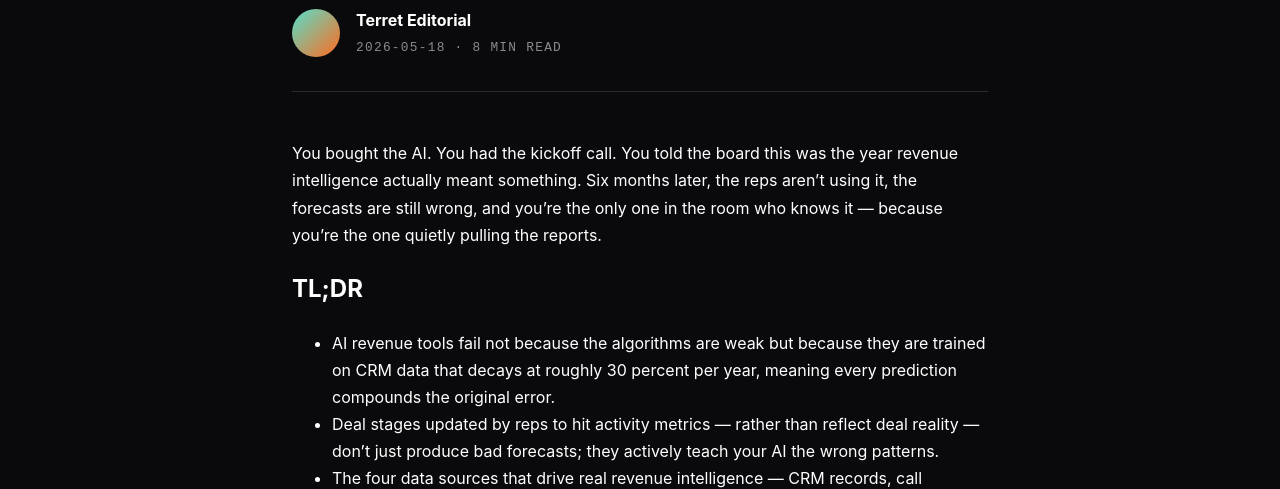
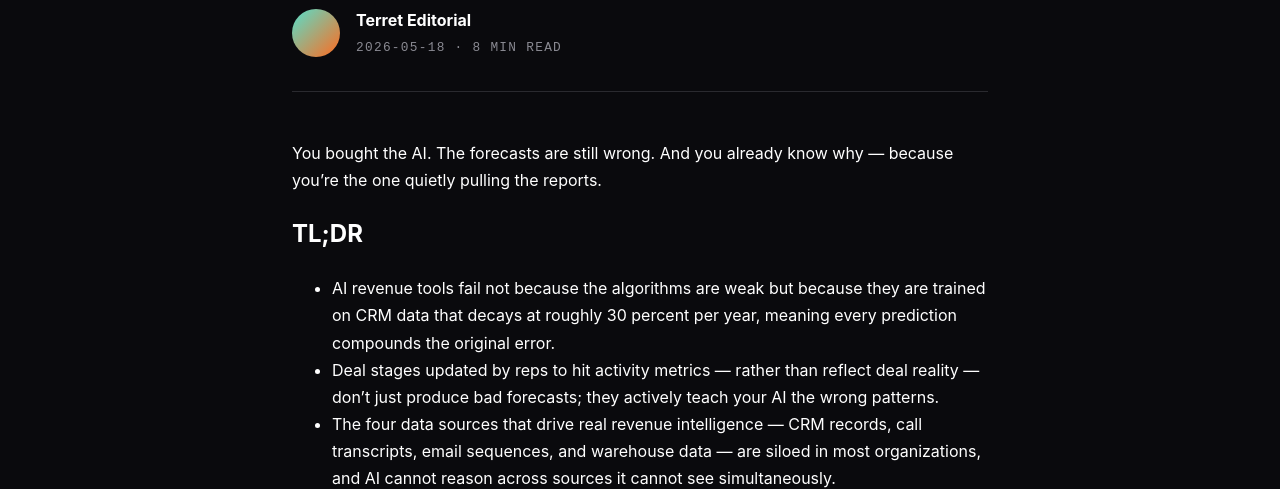
Before and after one commit to malhotrariyana-wq/terret-content-workflow, an Astro site in the folder site/: page /blog/ai-forecast-breaks-rep-crm-updates in a window 1280 px wide. Shown: the part 312-801 px from the top of the page. Built offline with nearby package versions, Linux system fonts and the light colour scheme; Astro itself is replaced by a stand-in of ours.

Commit message:
Revision addressing reviewer feedback on PR #14

```diff
--- a/site/src/content/posts/ai-forecast-breaks-rep-crm-updates.md
+++ b/site/src/content/posts/ai-forecast-breaks-rep-crm-updates.md
@@ -26,7 +26,7 @@ faq:
     answer: "When Contentsquare unified its four core data sources, it achieved a 25 percent increase in forecast accuracy and recaptured 20 operational hours per week—without changing the algorithm."
 ---
 
-You bought the AI. You had the kickoff call. You told the board this was the year revenue intelligence actually meant something. Six months later, the reps aren't using it, the forecasts are still wrong, and you're the only one in the room who knows it — because you're the one quietly pulling the reports.
+You bought the AI. The forecasts are still wrong. And you already know why — because you're the one quietly pulling the reports.
 
 ## TL;DR
 
```
